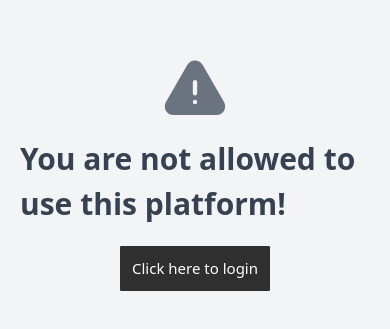
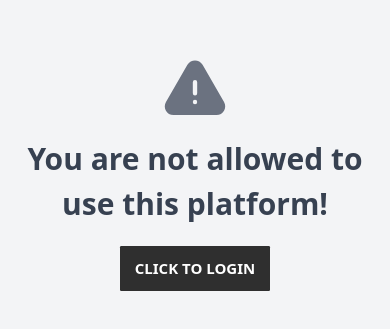
Before and after one commit to AnnonymousBanda/notesheet-tracker, a Next.js app in the folder client/: page /auth/unauthenticated in a window 390 px wide. Shown: the part 249-578 px from the top of the page. Built offline with nearby package versions, Linux system fonts and the light colour scheme.

Commit message:
fix: fix responsive styling

```diff
--- a/client/app/auth/unauthenticated/page.jsx
+++ b/client/app/auth/unauthenticated/page.jsx
@@ -6,13 +6,13 @@ export default function Page() {
   return (
     <div className="flex flex-col justify-center items-center h-[100vh] w-full mx-auto rounded-xl bg-gray-100 shadow-xl p-8">
       <ExclamationTriangleIcon className="w-28 h-28 text-gray-500 mb-4" />
-      <p className="text-[3rem] text-gray-700 font-bold mb-[2rem]">
+      <p className="text-[3rem] text-gray-700 font-bold mb-[2rem] text-center">
         You are not allowed to use this platform!
       </p>
       <button className="w-[15rem] flex items-center justify-center bg-[#2f2f2f] text-white h-[45px] px-4 rounded-sm hover:bg-[#0e0202] text-[1.7rem]">
         <Link href="/auth/login">
-          <p className="text-[1.5rem] text-[#ffffff] text-center">
-            Click here to login
+          <p className="text-[1.5rem] text-[#ffffff] text-center uppercase font-semibold">
+            Click to Login
           </p>
         </Link>
       </button>
```
